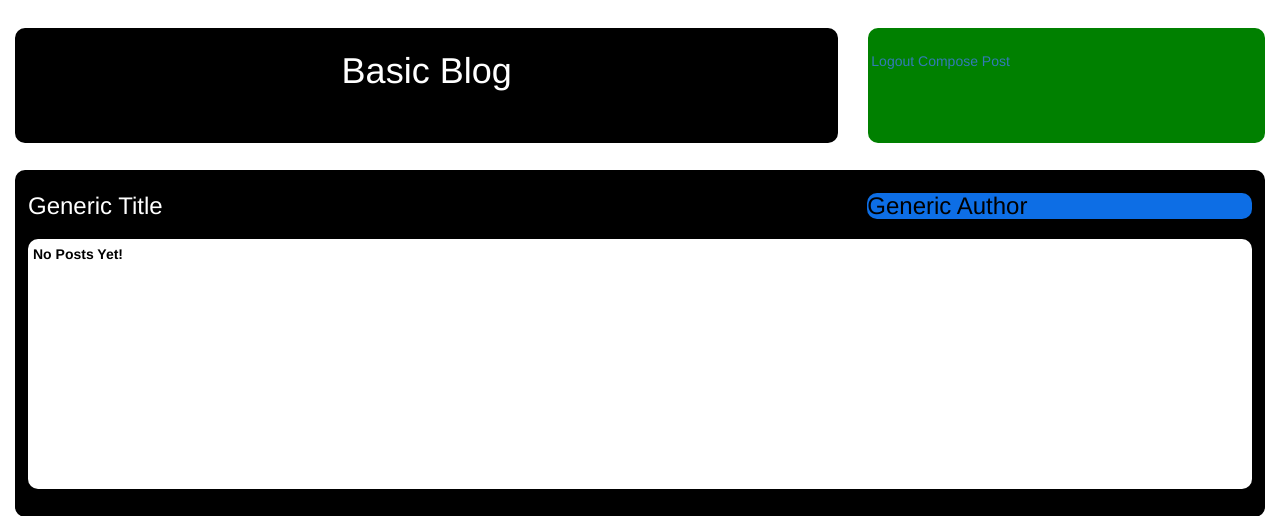
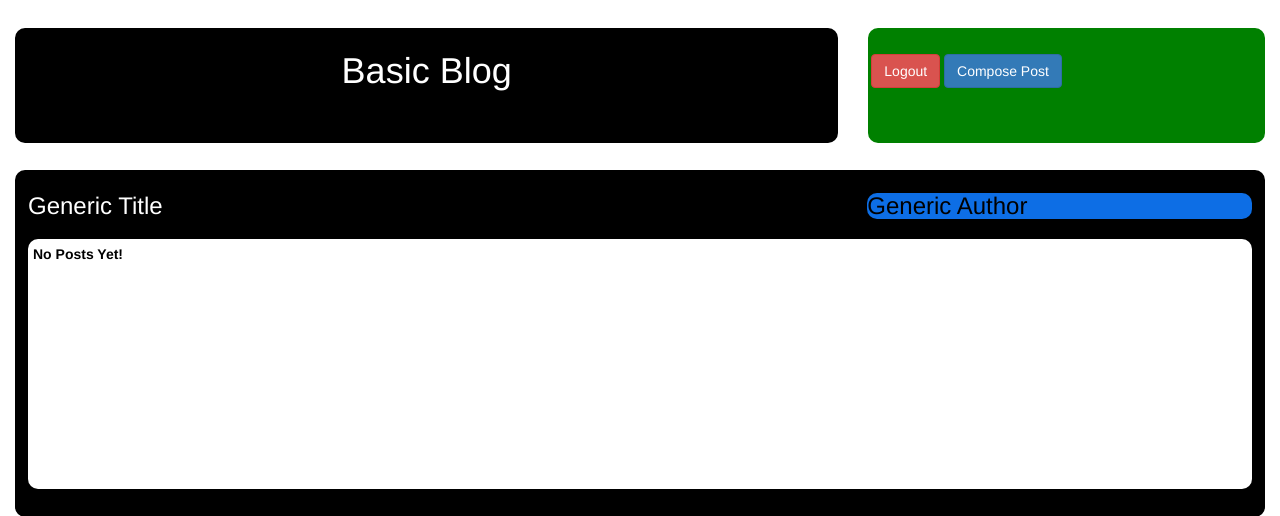
Before and after one commit to mhhoban/basic-blog, a Python web app: template templates/front_page_authed.html in a window 1280 px wide. Shown: the top 516 px of the page. Run offline with Jinja, Linux system fonts and the light colour scheme; the template is opened without the code that fills it, so the values that code supplies are empty.

Commit message:
swapped out links for nav buttons

```diff
--- a/templates/blog_view_page_authed.html
+++ b/templates/blog_view_page_authed.html
@@ -5,8 +5,8 @@
 	<div class="user-greeting">
 
 		<h3> {{ user }} </h3>
-		<a href="logout.html"> Logout </a>
-		<a href="blog-compose.html"> Compose Post </a>
+		<a href="logout.html"><button type="button" class="btn btn-danger"> Logout </button></a>
+		<a href="blog-compose.html"><button type="button" class="btn btn-primary"> Compose Post </button></a>
 
 	</div>
 
--- a/templates/front_page_authed.html
+++ b/templates/front_page_authed.html
@@ -6,8 +6,8 @@
 	<div class="user-greeting">
 
 		<h3> {{ user }} </h3>
-		<a href="logout.html"> Logout </a>
-		<a href="blog-compose.html"> Compose Post </a>
+		<a href="logout.html"><button type="button" class="btn btn-danger"> Logout </button></a>
+		<a href="blog-compose.html"><button type="button" class="btn btn-primary"> Compose Post </button></a>
 
 	</div>
 
```
